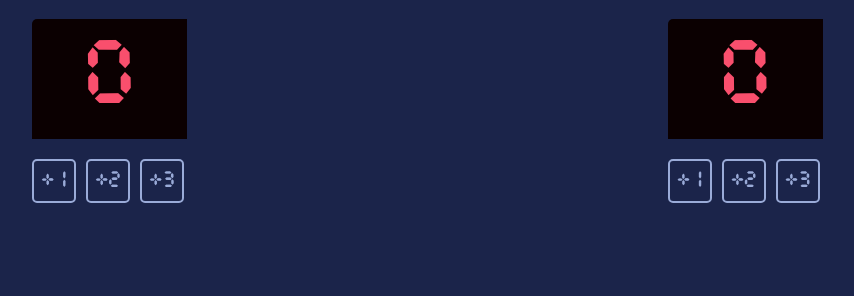
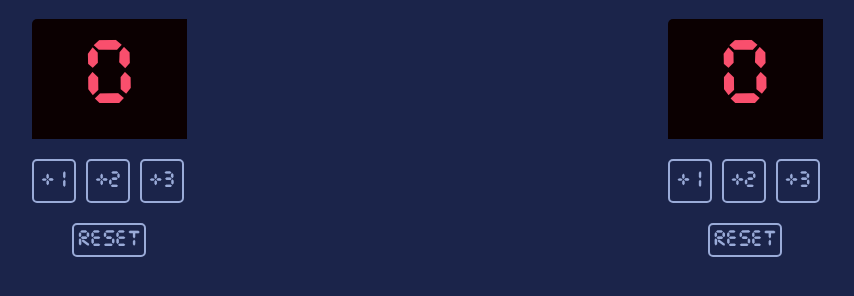
Before and after one commit to masha-a-m/simple_scoreboard, a plain HTML site: page index.html in a window 1280 px wide. Shown: the part 108-404 px from the top of the page, without its empty margins (208-1062 px from the left). Drawn offline with Linux system fonts and the light colour scheme.

Commit message:
more commits

```diff
--- a/index.html
+++ b/index.html
@@ -16,6 +16,7 @@
                 <div class="box1" onclick="plusTwo()">+2</div>
                 <div class="box1" onclick="plusThree()">+3</div>
             </div>
+            <div class="reset" onclick="resetHome()">RESET</div>
         </div>
 
         <div>
@@ -26,6 +27,7 @@
                 <div class="box1" onclick="plusTwoGuest()">+2</div>
                 <div class="box1" onclick="plusThreeGuest()">+3</div>
             </div>
+            <div class="reset" onclick="resetGuest()">RESET</div>
         </div>
 
     </main>
--- a/index.js
+++ b/index.js
@@ -30,6 +30,16 @@ function plusThree() {
     screenEl.textContent = addThree;
 }
 
+
+function resetHome() {
+    screenEl.textContent = 0;
+}
+
+
+
+
+
+
 //Guest screen
 let screenGuestEL = document.getElementById("screenGuest");
 
@@ -60,3 +70,7 @@ function plusThreeGuest() {
 
     screenGuestEL.textContent = addThreeGuest;
 }
+
+function resetGuest() {
+    screenGuestEL.textContent = 0;
+}
--- a/styles.css
+++ b/styles.css
@@ -55,3 +55,19 @@ body {
     color: #9AABD8;
     cursor: pointer;
 }
+
+.reset {
+    width: 70px;
+    height: 30px;
+    border-radius: 5px;
+    border: 2px solid #9AABD8;
+    margin-top: 20px;
+    margin-left: 40px;
+    font-family: 'Timer';
+    font-size: 20px;
+    display: flex;
+    align-items: center;
+    justify-content: center;
+    color: #9AABD8;
+    cursor: pointer;
+}
```
